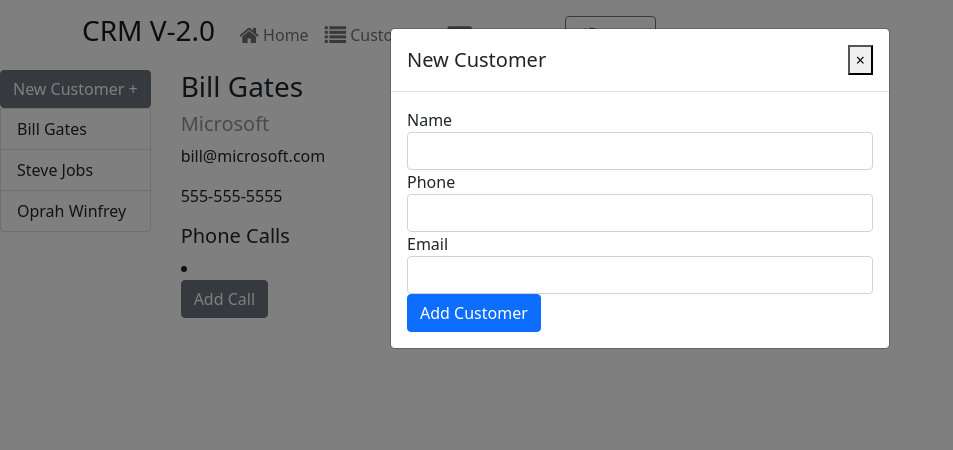
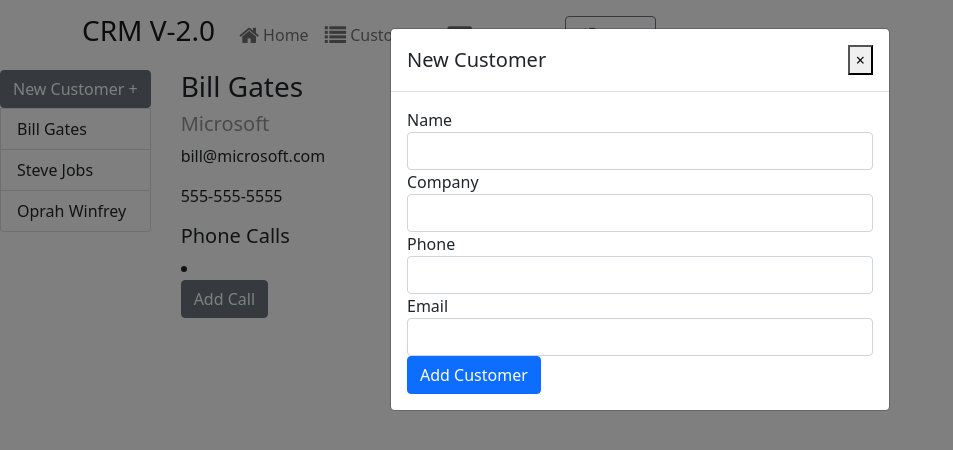
Before and after one commit to rscole87/crm_project, a React (Create React App) app: page / in a window 1280 px wide. Both pictures are taken after a click on the button "New Customer +". Shown: the top 450 px of the page, without its empty margins (0-953 px from the left). Built offline with nearby package versions, Linux system fonts and the light colour scheme.

Commit message:
add code for new customer functionality

```diff
--- a/src/components/CustomersComponent.js
+++ b/src/components/CustomersComponent.js
@@ -1,8 +1,53 @@
-import React, { Component } from "react";
+import React, { Component, useState } from "react";
 import { ListGroup, Button, Modal, ModalHeader, ModalBody, Form, FormGroup, Input, Label } from "reactstrap";
-import { RenderCustomerLi, RenderCustomerProfile } from "./Customer";
+import { Customer, RenderCustomerLi, RenderCustomerProfile } from "./Customer";
 import CUSTOMERLIST from "../shared/customerList";
 
+function NewCustomerForm(props) {
+  const [name, setName] = useState();
+  const [company, setCompany] = useState();
+  const [email, setEmail] = useState();
+  const [phone, setPhone] = useState();
+
+  function handleSubmit(e) {
+    e.preventDefault();
+    props.setCustomers(new Customer(name, company, email, phone));
+    setName("");
+    setCompany("");
+    setEmail("");
+    setPhone("");
+    props.toggleModal()
+  }
+
+  return (
+    <Modal isOpen={props.isModalOpen} toggle={props.toggleModal}>
+      <ModalHeader toggle={props.toggleModal}>New Customer</ModalHeader>
+      <ModalBody>
+        <Form onSubmit={handleSubmit}>
+          <FormGroup>
+            <Label htmlFor="name">Name</Label>
+            <Input type="text" id="name" name="name" value={name} onChange={e => setName(e.target.value)} />
+          </FormGroup>
+          <FormGroup>
+            <Label htmlFor="company">Company</Label>
+            <Input type="text" id="company" name="company" value={company} onChange={e => setCompany(e.target.value)} />
+          </FormGroup>
+          <FormGroup>
+            <Label htmlFor="phone">Phone</Label>
+            <Input type="text" id="phone" name="phone" value={phone} onChange={e => setPhone(e.target.value)} />
+          </FormGroup>
+          <FormGroup>
+            <Label htmlFor="email">Email</Label>
+            <Input type="text" id="email" name="email" value={email} onChange={e => setEmail(e.target.value)}/>
+          </FormGroup>
+          <Button type="submit" value="submit" color="primary">
+            Add Customer
+          </Button>
+        </Form>
+      </ModalBody>
+    </Modal>
+  );
+}
 class CustomerSection extends Component {
   constructor(props) {
     super(props);
@@ -10,14 +55,11 @@ class CustomerSection extends Component {
       isModalOpen: false,
       customerList: CUSTOMERLIST,
       activeCustomer: CUSTOMERLIST[0],
-      nameInput: "",
-      companyInput: "",
-      emailInput: "",
-      phoneInput: "",
     };
 
     this.setActiveCustomer = this.setActiveCustomer.bind(this);
     this.toggleModal = this.toggleModal.bind(this);
+    this.setCustomers = this.setCustomers.bind(this);
   }
 
   setActiveCustomer(customer) {
@@ -33,6 +75,12 @@ class CustomerSection extends Component {
     });
   }
 
+  setCustomers(newCustomer){
+      this.setState({
+          customerList: [...this.state.customerList, newCustomer]
+      })
+  }
+
   render() {
     const customers = this.state.customerList;
 
@@ -45,27 +93,7 @@ class CustomerSection extends Component {
           ))}
         </ListGroup>
         <RenderCustomerProfile customer={this.state.activeCustomer} />
-
-        <Modal isOpen={this.state.isModalOpen} toggle={this.toggleModal}>
-          <ModalHeader toggle={this.toggleModal}>New Customer</ModalHeader>
-          <ModalBody>
-            <Form onSubmit={this.handleLogin}>
-              <FormGroup>
-                <Label htmlFor="name">Name</Label>
-                <Input type="text" id="name" name="name" />
-              </FormGroup>
-              <FormGroup>
-                <Label htmlFor="phone">Phone</Label>
-                <Input type="text" id="phone" name="phone" />
-              </FormGroup>
-              <FormGroup>
-                <Label htmlFor="email">Email</Label>
-                <Input type="text" id="email" name="email" />
-              </FormGroup>
-              <Button type="submit" value="submit" color="primary">Add Customer</Button>
-            </Form>
-          </ModalBody>
-        </Modal>
+        <NewCustomerForm toggleModal={this.toggleModal} isModalOpen={this.state.isModalOpen} setCustomers={this.setCustomers} customerList={this.state.customerList}/>
       </section>
     );
   }
```
